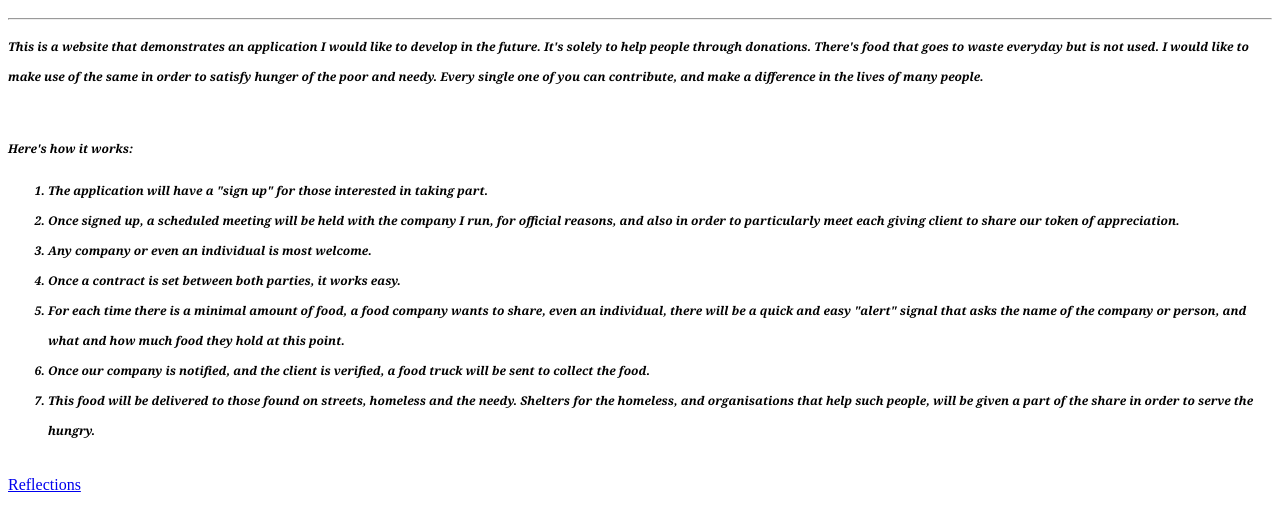
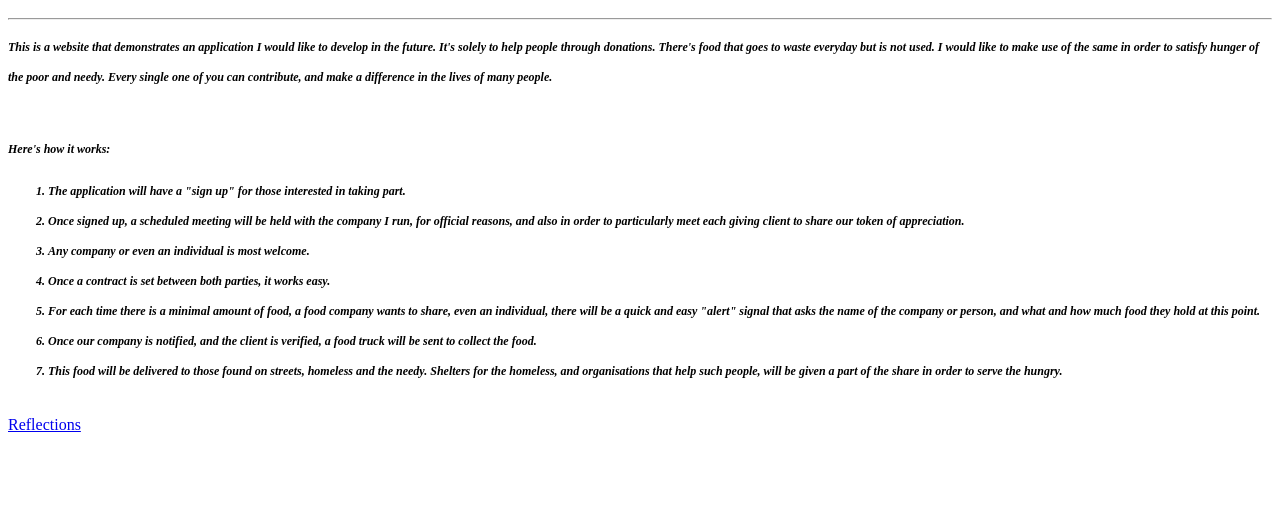
Before and after one commit to EvonLobo/EvonLobo.github.io, a plain HTML site: page Website.html in a window 1280 px wide. Shown: the part 48-576 px from the top of the page. Drawn offline with Linux system fonts and the light colour scheme.

Commit message:
Update Website.html

```diff
--- a/Website.html
+++ b/Website.html
@@ -10,7 +10,7 @@
   }
   p, ol {
     color: #000;
-     font: italic bold 12px/30px Georgia, serif;
+     font: italic bold 12px/30px comic sans, serif;
   }
   dt {
     color: #008CCC;
```
